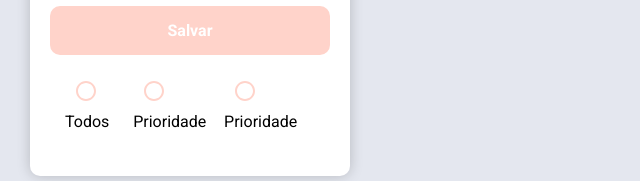
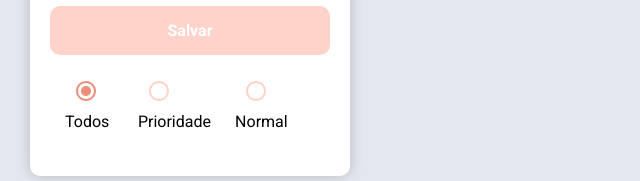
Before and after one commit to thiago-henrique-dev/react-annotation-project, a React (Create React App) app in the folder frontend/frontend/: page / in a window 1280 px wide. Shown: the part 449-630 px from the top of the page, without its empty margins (0-640 px from the left). Built offline with nearby package versions, Linux system fonts and the light colour scheme; no server answers; a web font is replaced by a local one.

Commit message:
finalizing the project and new integrated functions

```diff
--- a/frontend/frontend/src/App.js
+++ b/frontend/frontend/src/App.js
@@ -12,6 +12,7 @@ import RadioButton from "./Componentes/RadioButton";
   const [title, setTitle] = useState('')
   const [notes, setNotes] = useState('')
   const [allNotes, setAllNotes] = useState([])
+  const [selectedValue, setSelectedValue] = useState('all')
 
 
   useEffect(() => {
@@ -22,6 +23,25 @@ import RadioButton from "./Componentes/RadioButton";
     const response  = await  api.get('/annotations')
 
     setAllNotes(response.data)
+  }
+
+  async function loadNotes(option){
+    const params = { priority: option };
+    const response = await api.get('/priorities', { params });
+
+    if(response){
+      setAllNotes(response.data)
+    }
+  }
+
+  function handleChange(e){
+    setSelectedValue(e.value);
+
+    if(e.checked && e.value != 'all'){
+      loadNotes(e.value);
+    } else {
+      getAllNotes();
+    }
   }
 
   async function handleDelete(id){
@@ -35,7 +55,9 @@ import RadioButton from "./Componentes/RadioButton";
   async function handleChangePriority(id){
     const note = await api.post(`/priorities/${id}`);
 
-    if(note){
+    if(note && selectedValue != 'all'){
+      loadNotes(selectedValue)
+    } else if (note) {
       getAllNotes()
     }
   }
@@ -51,7 +73,15 @@ import RadioButton from "./Componentes/RadioButton";
 
     setTitle('')
     setNotes('')
-    setAllNotes([... allNotes, response.data])
+
+    if(selectedValue != "all"){
+      getAllNotes()
+    } else {
+      setAllNotes([... allNotes, response.data])
+    }
+    setSelectedValue('all')
+
+
   }
 
 
@@ -94,7 +124,10 @@ import RadioButton from "./Componentes/RadioButton";
 
           <button id="btn_submit" type="submit">Salvar</button>
         </form>
-        <RadioButton/>
+        <RadioButton
+          selectedValue={selectedValue}
+          handleChange={handleChange}
+        />
       </aside>
       <main>
         <ul>
--- a/frontend/frontend/src/Componentes/RadioButton/index.js
+++ b/frontend/frontend/src/Componentes/RadioButton/index.js
@@ -3,7 +3,7 @@ import './style.css'
 import { withStyles } from '@material-ui/core/styles'
 import { Radio } from '@material-ui/core'
 
-function RadioButton(){
+function RadioButton({ selectedValue, handleChange}){
     const CustomRadio = withStyles({
         root: {
             color: '#FFD3CA',
@@ -18,16 +18,31 @@ function RadioButton(){
     return (
         <div className='radioOptions'>
             <div>
-            <CustomRadio />
+            <CustomRadio
+            checked={selectedValue === 'all'}
+            onChange={e  => handleChange(e.target)}
+            value="all"
+
+            />
             <span>Todos</span>
             </div>
             <div>
-            <CustomRadio />
+            <CustomRadio
+            checked={selectedValue === 'true'}
+            onChange={e  => handleChange(e.target)}
+            value="true"
+
+            />
             <span>Prioridade</span>
             </div>
             <div>
-            <CustomRadio />
-            <span>Prioridade</span>
+            <CustomRadio
+            checked={selectedValue === 'false'}
+            onChange={e  => handleChange(e.target)}
+            value="false"
+
+            />
+            <span>Normal</span>
             </div>
 
 
```
Also changed, not shown: frontend/frontend/imgNotes.png (added), 1 other file (tests, documents, lock files or other folders).
